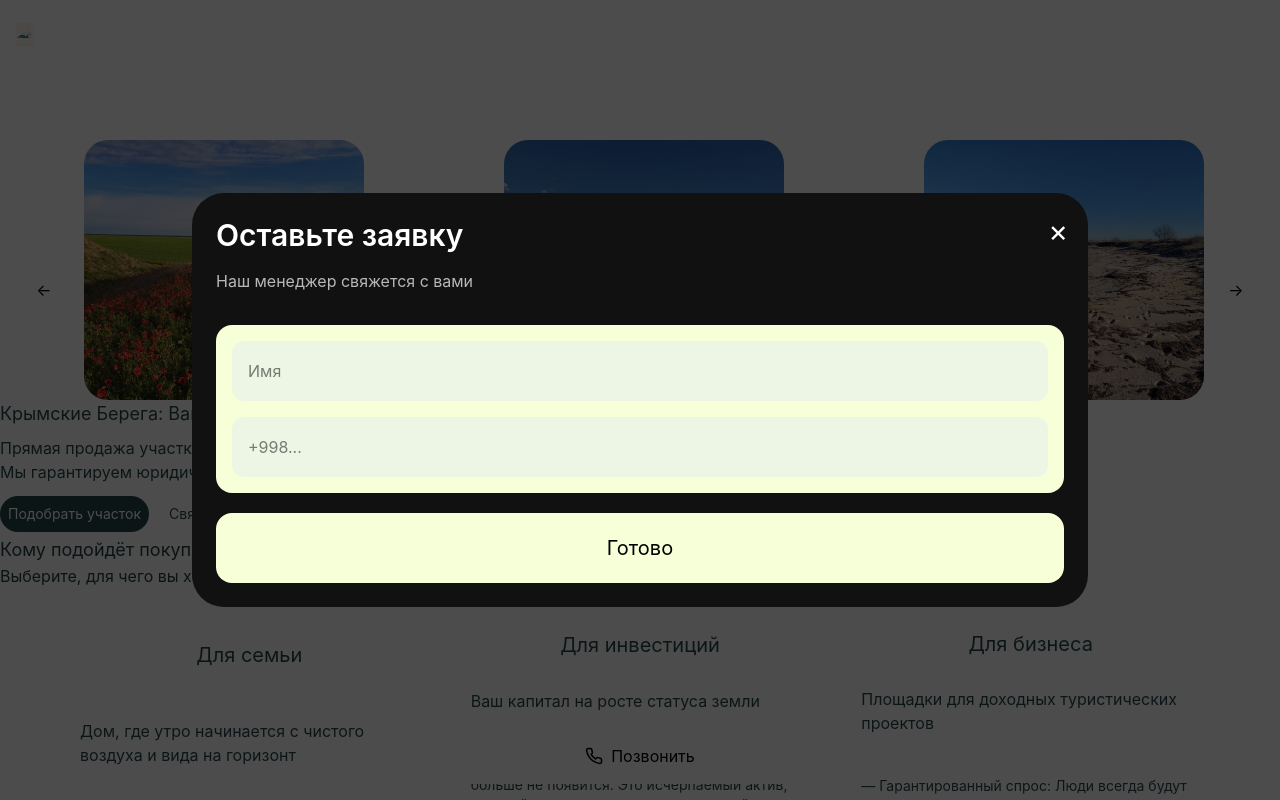
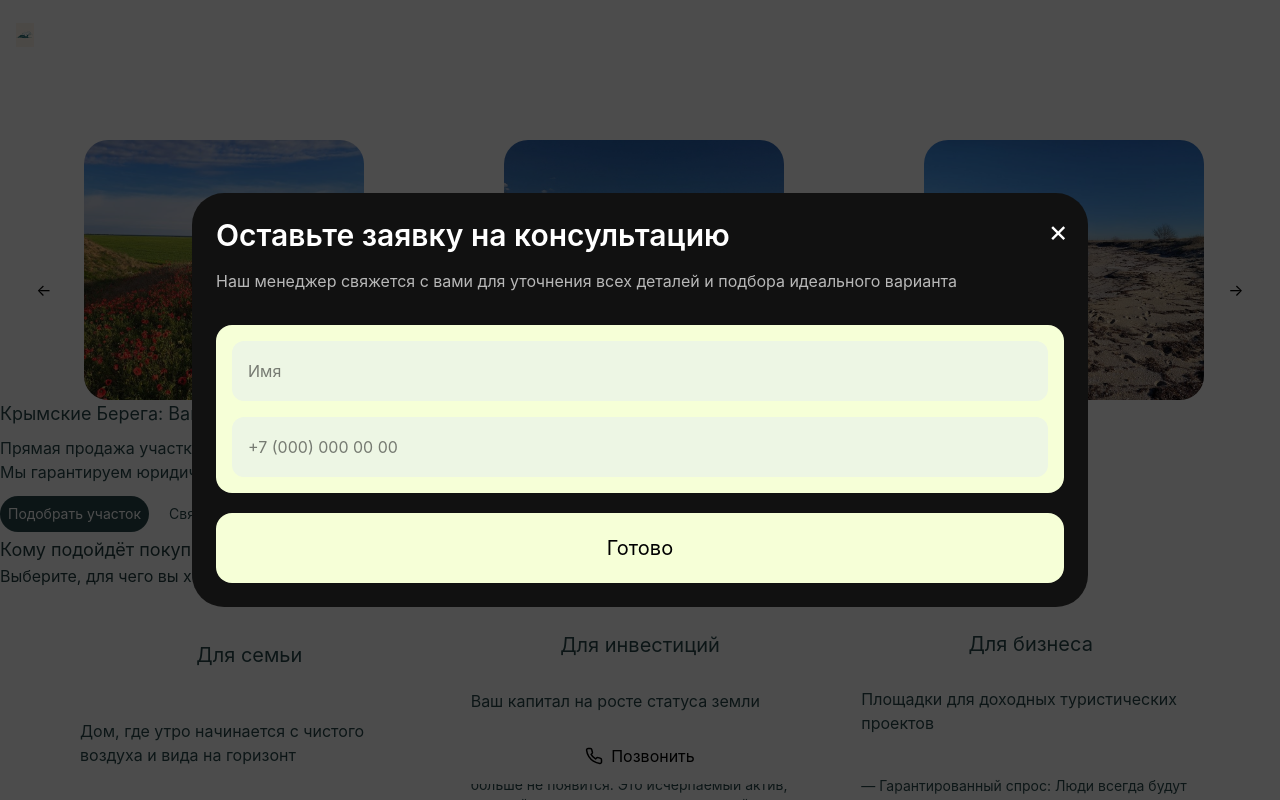
Before and after one commit to Amir-0605/Mobile, a React (Vite) app: page / in a window 1280 px wide. Both pictures are taken after a click on the button "Позвонить". Shown: the top 800 px of the page. Built offline with nearby package versions, Linux system fonts and the light colour scheme.

Commit message:
update code

```diff
--- a/src/companents/Header/Header.jsx
+++ b/src/companents/Header/Header.jsx
@@ -97,7 +97,7 @@ export default function MobileFirstLayout() {
                             slidesPerView={1}
                             centeredSlides={true}
                             spaceBetween={80}
-                            className="w-full !overflow-visible"
+                            className="w-full !overflow-visible z-0"
                         >
                             {images.map((img, i) => (
                                 <SwiperSlide
@@ -165,11 +165,11 @@ export default function MobileFirstLayout() {
                         </button>
 
                         <h1 className="text-3xl md:text-5xl font-semibold mb-4">
-                            Оставьте заявку
+                            Оставьте заявку на консультацию
                         </h1>
 
                         <p className="mb-8 text-white/70">
-                            Наш менеджер свяжется с вами
+                            Наш менеджер свяжется с вами для уточнения всех деталей и подбора идеального варианта
                         </p>
 
                         <div className="flex flex-col lg:flex-row gap-5">
@@ -182,7 +182,7 @@ export default function MobileFirstLayout() {
                                 />
 
                                 <input
-                                    placeholder="+998..."
+                                    placeholder="+7 (000) 000 00 00"
                                     className="w-full h-[60px] px-4 rounded-xl bg-[#EDF6E4] text-black"
                                 />
                             </div>
--- a/src/companents/Hero/Hero.jsx
+++ b/src/companents/Hero/Hero.jsx
@@ -3,7 +3,6 @@ import { Swiper, SwiperSlide } from "swiper/react";
 import "swiper/css";
 import "swiper/css/navigation";
 import "swiper/css/pagination";
-import bgImg from "../assets/5e311801e61caa5d48735b358c0815ffe340d436.jpg"
 
 import { Navigation, Pagination, Autoplay } from "swiper/modules";
 import { Link } from 'react-router-dom';
@@ -20,8 +19,8 @@ const Hero = () => {
                 <h3 className='mt-2 text-base text-[#29494C]'>Прямая продажа участков от собственника. <br />
                     Мы гарантируем юридическую чистоту каждого метра: от небольших наделов под дом, до гектарных массивов для бизнеса</h3>
                 <div className='flex gap-3 pb-1 pt-3'>
-                    <Link to={"/filter"} className='bg-[#29494C] text-[#fff] p-2 text-sm rounded-3xl shadow-[0_4px_20px_#00000040] cursor-pointer'>Подобрать участок</Link>
-                    <button onClick={() => setOpen(true)} className='text-sm p-2 border border-[#9E8470E5] text-[#29494C] rounded-3xl cursor-pointer shadow-[0_4px_20px_#00000040]'>Связаться с нами</button>
+                    <Link to={"/filter"} className='z-10 bg-[#29494C] text-[#fff] p-2 text-sm rounded-3xl shadow-[0_4px_20px_#00000040] cursor-pointer'>Подобрать участок</Link>
+                    <button onClick={() => setOpen(true)} className='z-10 text-sm p-2 border border-[#9E8470E5] text-[#29494C] rounded-3xl cursor-pointer shadow-[0_4px_20px_#00000040]'>Связаться с нами</button>
                 </div>
                 <div>
                     <h1 className='text-[#233F41] text-lg'>Кому подойдёт покупка земли?</h1>
@@ -101,54 +100,47 @@ const Hero = () => {
                     </div>
                 </div>
                 <div>
-                    {/* Кнопка ПОЗВОНИТЬ */}
 
-                    {/* Modal */}
+                    {/* MODAL */}
                     {open && (
-                        <div className="fixed inset-0 bg-black/70 backdrop-blur-sm flex items-center justify-center z-50 p-5">
+                        <div className="fixed inset-0 z-[9999] flex items-center justify-center bg-black/70 p-4 backdrop-blur-sm">
 
-                            {/* Форма */}
-                            <div className="relative w-full max-w-5xl bg-[#0B0B0B] rounded-[30px] p-6 md:p-10 text-white">
+                            <div className="relative w-full max-w-4xl rounded-[32px] bg-[#111] p-6 md:p-10 text-white">
 
-                                {/* Закрыть */}
                                 <button
                                     onClick={() => setOpen(false)}
-                                    className="absolute top-5 right-5 text-4xl text-white"
+                                    className="absolute right-5 top-5 text-3xl"
                                 >
                                     ×
                                 </button>
 
-                                {/* Заголовок */}
-                                <h1 className="text-2xl md:text-5xl font-semibold mb-5">
+                                <h1 className="text-3xl md:text-5xl font-semibold mb-4">
                                     Оставьте заявку на консультацию
                                 </h1>
 
-                                {/* Текст */}
-                                <p className="text-white/80 text-lg md:text-2xl mb-10">
-                                    Наш менеджер свяжется с вами для уточнения всех деталей
+                                <p className="mb-8 text-white/70">
+                                    Наш менеджер свяжется с вами для уточнения всех деталей и подбора идеального варианта
                                 </p>
 
-                                {/* Inputs */}
-                                <div className="flex flex-col lg:flex-row gap-6 items-end">
+                                <div className="flex flex-col lg:flex-row gap-5">
 
-                                    <div className="bg-[#F6FFD7] rounded-[30px] p-5 w-full">
+                                    <div className="w-full bg-[#F6FFD7] p-4 rounded-2xl">
 
                                         <input
-                                            type="text"
                                             placeholder="Имя"
-                                            className="w-full h-[70px] rounded-[20px] bg-[#EDF6E4] px-6 text-black outline-none mb-5"
+                                            className="w-full h-[60px] mb-4 px-4 rounded-xl bg-[#EDF6E4] text-black"
                                         />
 
                                         <input
-                                            type="tel"
                                             placeholder="+7 (000) 000 00 00"
-                                            className="w-full h-[70px] rounded-[20px] bg-[#EDF6E4] px-6 text-black outline-none"
+                                            className="w-full h-[60px] px-4 rounded-xl bg-[#EDF6E4] text-black"
                                         />
                                     </div>
 
-                                    <button className="w-full lg:w-[250px] h-[80px] rounded-[25px] bg-[#F6FFD7] text-black text-2xl font-medium">
+                                    <button className="h-[70px] w-full lg:w-[240px] rounded-2xl bg-[#F6FFD7] text-black text-xl">
                                         Готово
                                     </button>
+
                                 </div>
                             </div>
                         </div>
```
